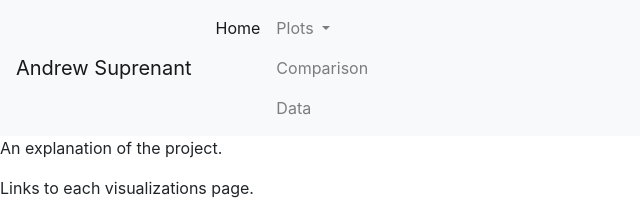
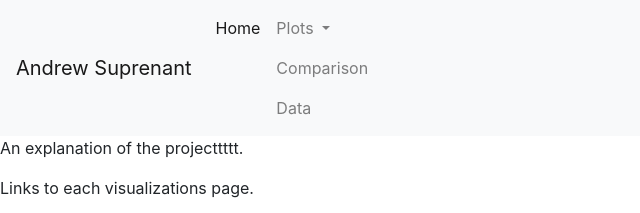
Before and after one commit to suprenant/Web-Design-Challenge, a plain HTML site: page index.html in a window 1280 px wide. Shown: the top 213 px of the page, 0-640 px from the left. Drawn offline with nearby package versions, Linux system fonts and the light colour scheme.

Commit message:
Update index.html

```diff
--- a/index.html
+++ b/index.html
@@ -44,7 +44,7 @@
   </div>
 </nav>
 
-<p>An explanation of the project.</p>
+<p>An explanation of the projecttttt.</p>
 <p>Links to each visualizations page.</p>
 
   <div class="container">
```
